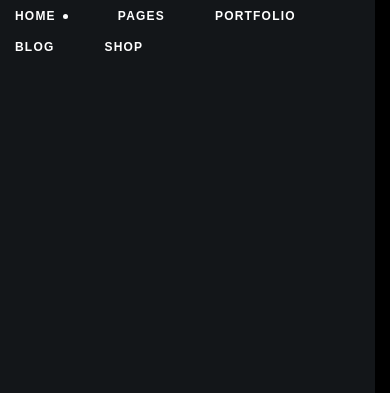
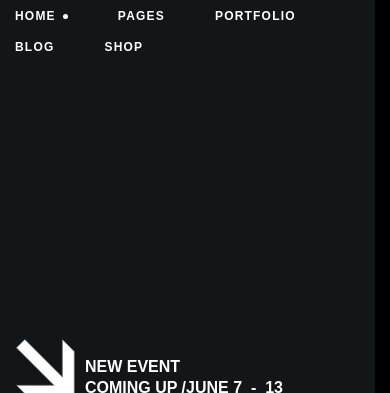
Before and after one commit to twisted1g/AdaptiveWebsiteCrossfit, a plain HTML site: page index.html in a window 390 px wide. Shown: the part 59-452 px from the top of the page. Drawn offline with Linux system fonts and the light colour scheme.

Commit message:
Add some fixes to banner adaptive

```diff
--- a/styles.css
+++ b/styles.css
@@ -232,6 +232,7 @@ svg * {
     --font-family-addition: "Yantramanav", sans-serif;
 
     --input-height: 54px;
+    --header-height: 90px;
 
     --container-width: 1300px;
     --container-padding: 15px;
@@ -315,6 +316,7 @@ a:hover {
     display: flex;
     justify-content: space-between;
     align-items: center;
+    min-height: var(--header-height);
     column-gap: 20px;
     padding-inline: 32px;
     background-color: var(--color-dark);
@@ -337,7 +339,7 @@ a:hover {
 .header-menu-link {
     display: inline-flex;
     align-items: center;
-    height: 90px;
+    height: var(--header-height);
     text-decoration: none;
     text-transform: uppercase;
     font-weight: 700;
@@ -375,7 +377,7 @@ a:hover {
     display: flex;
     flex-direction: column;
     justify-content: end;
-    min-height: 985px;
+    min-height: calc(100vh - var(--header-height));
     padding: 36px 70px;
     color: var(--color-white);
     background-color: var(--color-dark);
@@ -395,7 +397,7 @@ a:hover {
 
 .banner-info::before {
     content: "";
-    width: min(10.1vw, 194px);
+    width: clamp(60px, 10.1vw, 194px);
     aspect-ratio: 1;
     margin-right: 30px;
     background: url("icons/arrow-reverse.svg") center/contain no-repeat;
@@ -456,8 +458,13 @@ a:hover {
         order: 1;
         flex-basis: 100%;
     }
+
     .header-menu-link {
         height: 60px;
+    }
+
+    .banner {
+        row-gap: 20px;
     }
 }
 
@@ -465,16 +472,33 @@ a:hover {
     .button {
         padding-inline: 18px;
     }
+
     .header-menu-link {
         height: 30px;
     }
+
     .header-menu0list {
         column-gap: 25px;
     }
+
     .header {
         padding-top: 10px;
     }
+
     .header-actions {
         column-gap: 15px;
     }
+
+    .banner {
+        justify-content: center;
+        row-gap: 40px;
+    }
+
+    .banner-info {
+        margin-bottom: 5px;
+    }
+
+    .banner-info::before {
+        margin-right: 10px;
+    }
 }
```
